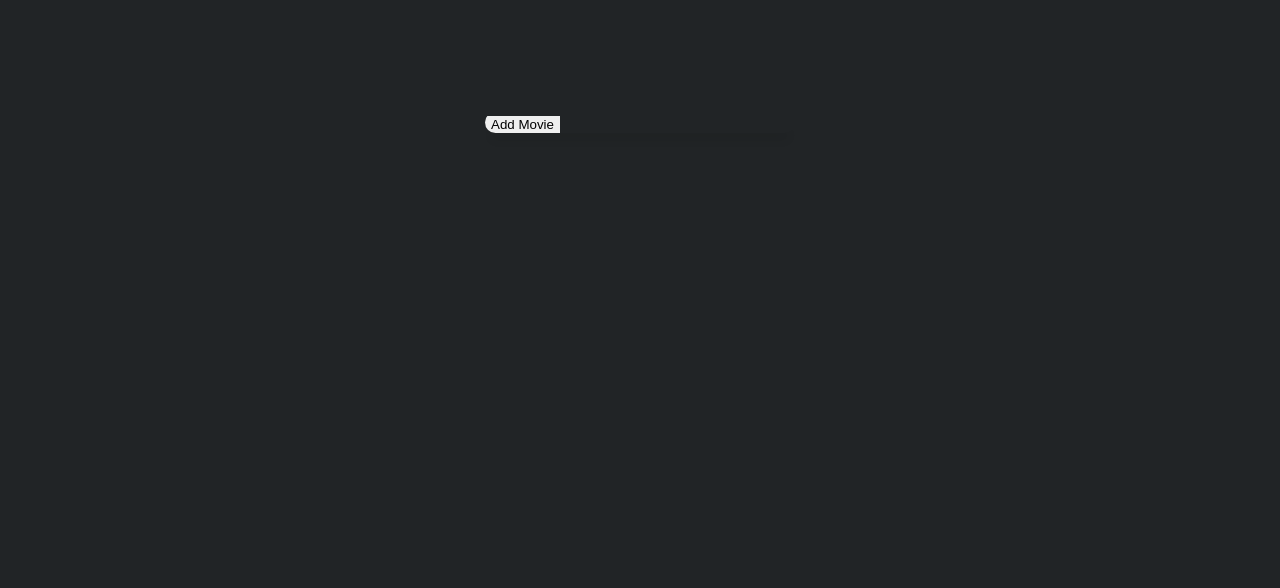
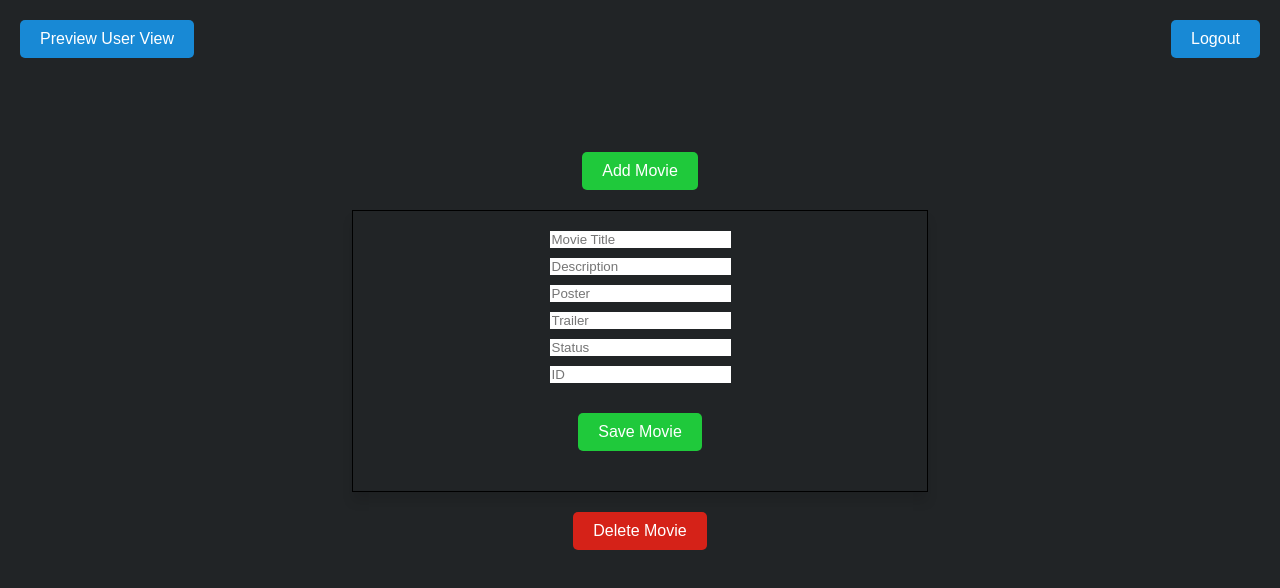
Before and after one commit to fchowdhury0/tuah-tuah-movies, a React (Create React App) app: page / in a window 1280 px wide. Both pictures are taken after a click on the button "Add Movie". Shown: the top 588 px of the page. Built offline with nearby package versions, Linux system fonts and the light colour scheme.

Commit message:
Added buttons n forms n stuff for Admin View

```diff
--- a/src/AdminView.js
+++ b/src/AdminView.js
@@ -3,12 +3,54 @@ import './App.css';
 import MovieCard from './components/MovieCard';
 
 const App = () => {
-  return(
-  <div className="app">
-    <div style={{ boxShadow: "0px 13px 10px -7px rgba(0, 0, 0, 0.1)" }} className="add-movie">
-      <button className="" >Add Movie</button>
+  const [showAdd, setShowAdd] = useState(false);
+  const [showDelete, setShowDelete] = useState(false);
+
+  /* populate the movie form with the input and send to database?*/
+  const [movieForm, setMovieForm] = useState();
+
+  function showAddComponent() {
+    setShowAdd(!showAdd);
+  }
+
+  function showDeleteComponent() {
+    setShowDelete(!showDelete)
+  }
+
+
+  return (
+    <div className="app">
+      <div className="top-bar">
+        <button className="login-button">Logout</button>
+        <button className="preview-button">Preview User View</button>
+      </div>
+      <div className="button-container">
+        <button className="add-movie-button" onClick={showAddComponent}>Add Movie</button>
+      </div>
+      {showAdd && (
+        <div className="form-container">
+          <input type="text" placeholder="Movie Title" />
+          <input type="text" placeholder="Description" />
+          <input type="text" placeholder="Poster" />
+          <input type="text" placeholder="Trailer" />
+          <input type="text" placeholder="Status" />
+          <input type="text" placeholder="ID" />
+          <button className="add-movie-button">Save Movie</button>
+
+        </div>
+      )}
+      {/* should reveal a component for finding a movie to */}
+      <button className="delete-movie-button" onClick={showDeleteComponent}>Delete Movie</button>
+
+      {showDelete && (
+        <div className="form-container">
+          <input className="text-input"type="text" placeholder="Search for movie to delete"/>
+
+
+        </div>
+      )}
+
     </div>
-  </div>
 
   );
 };
--- a/src/App.css
+++ b/src/App.css
@@ -89,6 +89,11 @@ h1 {
   box-shadow: 5px 5px 7px #1c1d1f, -5px -5px 7px #222527;
 } */
 
+.text-input {
+  width: 200px; /* Adjust as needed */
+
+}
+
 .empty {
   width: 100%;
   margin-top: 3rem;
@@ -113,17 +118,43 @@ h1 {
   align-items: center;
   flex-wrap: wrap;
 }
+
+.button-container {
+  width: 100%;
+  margin-top: 3rem;
+
+  gap: 20px;
+  display: flex;
+  flex-direction: column;
+  justify-content: center;
+  align-items: center;
+  flex-wrap: wrap;
+}
+
+.form-container{
+  padding: 20px;
+  width: 50%;
+  gap: 10px;
+  height: 300px;
+  display: flex;
+  flex-direction: column;
+  flex: 1;
+  justify-content: center;
+  align-items: center;
+  border: 1px solid #000;
+  box-shadow: 0px 10px 10px 0px rgba(0, 0, 0, 0.1);
+}
+
+
 .add-movie {
-  color: #0f6ab5;
-  width: 310px;
-  margin: 3rem;
-
-  position: relative;
-  border-radius: 12px;
-  overflow: hidden;
-  border: none;
-
-  box-shadow: 0px 13px 10px -7px rgba(0, 0, 0, 0.1);
+  width: 600px;
+  height: 300px;
+  display: flex;
+  flex-direction: column;
+  justify-content: center;
+  align-items: center;
+  border: 1px solid #000;
+  box-shadow: 0px 10px 10px 0px rgba(0, 0, 0, 0.1);
 }
 
 .movie {
@@ -246,10 +277,50 @@ h1 {
   }
 }
 
+.add-movie-button{
+  padding: 10px 20px;
+  margin: 20px;
+  background-color: #1fc93b;
+  color: white;
+  border: none;
+  border-radius: 5px;
+  cursor: pointer;
+  font-size: 1rem;
+}
+
+.delete-movie-button{
+  padding: 10px 20px;
+  margin: 20px;
+  background-color: #d52218;
+  color: white;
+  border: none;
+  border-radius: 5px;
+  cursor: pointer;
+  font-size: 1rem;
+}
+.top-bar {
+  display: flex;
+  justify-content: space-between;
+  align-items: relative;
+  padding: 10px 20px;
+}
+
 .login-button {
   position: absolute;
   top: 20px;
   right: 20px;
+  padding: 10px 20px;
+  background-color: #1889d5;
+  color: white;
+  border: none;
+  border-radius: 5px;
+  cursor: pointer;
+  font-size: 1rem;
+}
+.preview-button {
+  position: absolute;
+  top: 20px;
+  left: 20px;
   padding: 10px 20px;
   background-color: #1889d5;
   color: white;
```
